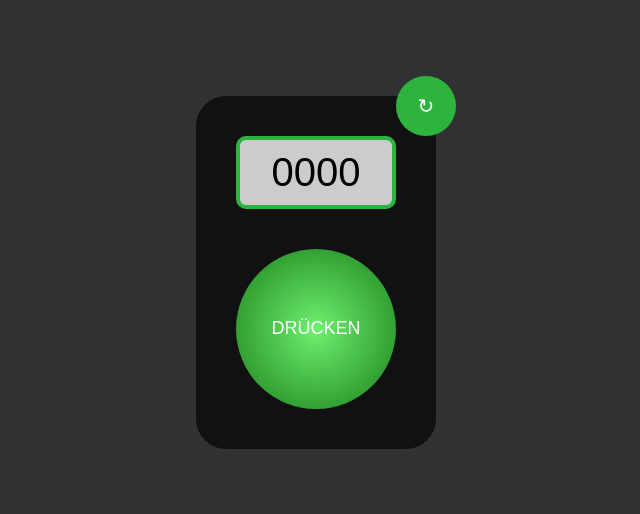
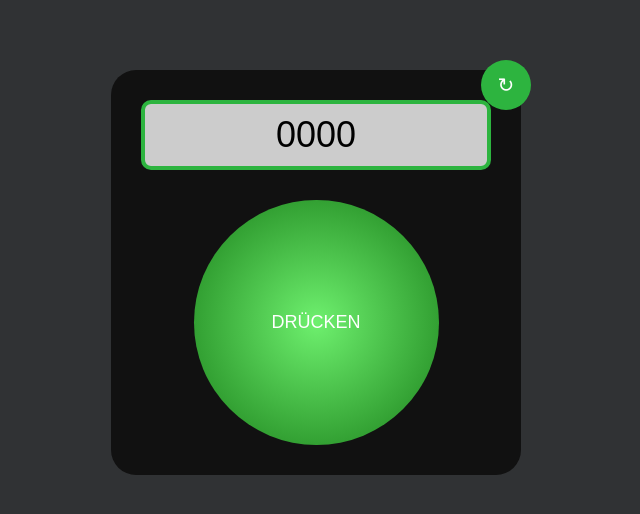
Before and after one commit to alirizasorkun/zaehler-app, a plain HTML site: page index.html in a window 1280 px wide. Shown: the part 128-642 px from the top of the page, without its empty margins (324-964 px from the left). Drawn offline with Linux system fonts and the light colour scheme.

Commit message:
Update index.html

```diff
--- a/index.html
+++ b/index.html
@@ -17,9 +17,11 @@ body {
 }
 
 .box {
+  width: 90%;
+  max-width: 350px;
   background: #111;
-  padding: 40px;
-  border-radius: 30px;
+  padding: 30px;
+  border-radius: 25px;
   text-align: center;
   position: relative;
 }
@@ -28,14 +30,14 @@ body {
   background: #ccc;
   border: 4px solid #2db43f;
   border-radius: 10px;
-  padding: 10px 20px;
-  font-size: 40px;
-  margin-bottom: 40px;
+  padding: 10px;
+  font-size: 36px;
+  margin-bottom: 30px;
 }
 
 .button {
-  width: 160px;
-  height: 160px;
+  width: 70%;
+  aspect-ratio: 1;
   border-radius: 50%;
   background: radial-gradient(#6ef06e, #1a7f1a);
   border: none;
@@ -45,10 +47,10 @@ body {
 
 .reset {
   position: absolute;
-  right: -20px;
-  top: -20px;
-  width: 60px;
-  height: 60px;
+  right: -10px;
+  top: -10px;
+  width: 50px;
+  height: 50px;
   border-radius: 50%;
   background: #2db43f;
   border: none;
```
